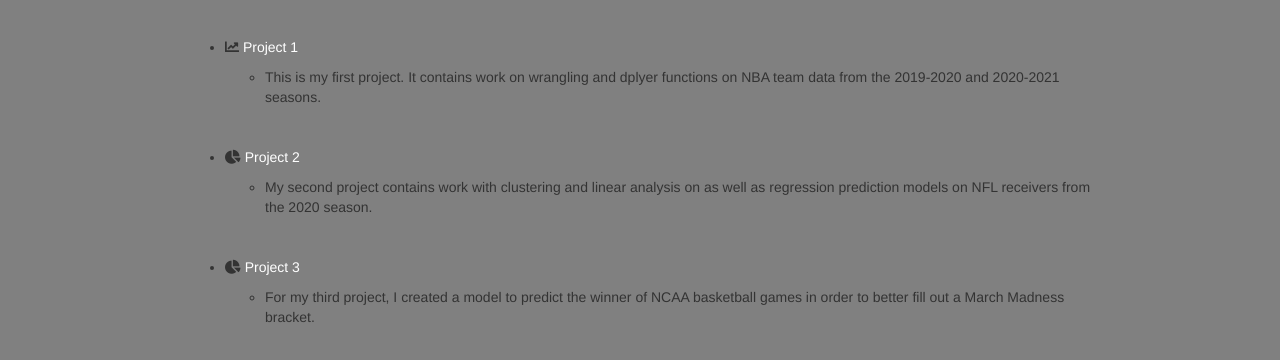
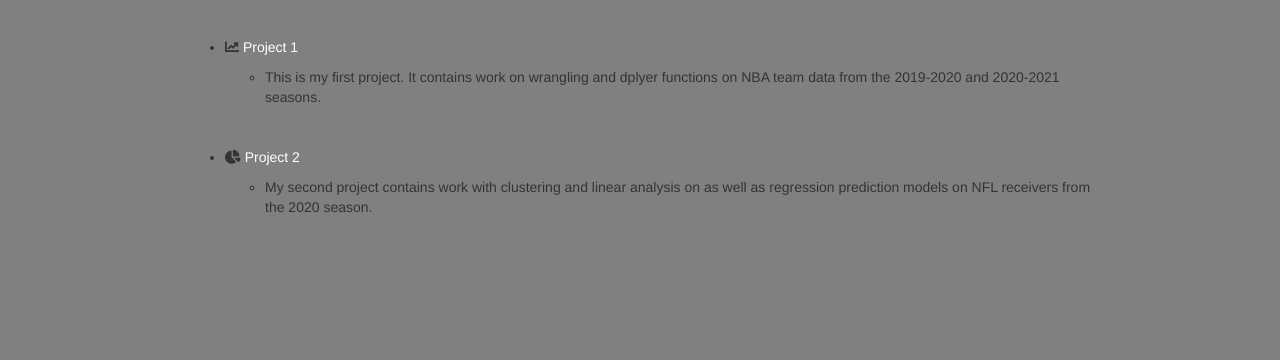
Before and after one commit to q-r-smith/q-r-smith.github.io, a plain HTML site: page portfolio.html in a window 1280 px wide. Shown: the part 160-520 px from the top of the page. Drawn offline with nearby package versions, Linux system fonts and the light colour scheme; some packages are replaced by stand-ins of ours.

Commit message:
edit website

```diff
--- a/portfolio.html
+++ b/portfolio.html
@@ -298,13 +298,6 @@ $(document).ready(function () {
 <li>My second project contains work with clustering and linear analysis on as well as regression prediction models on NFL receivers from the 2020 season.</li>
 </ul></li>
 </ul>
-<p><br></p>
-<ul>
-<li><p><i class="fa fa-chart-pie"> </i> <a href="https://q-r-smith.github.io/project2/">Project 3</a></p>
-<ul>
-<li>For my third project, I created a model to predict the winner of NCAA basketball games in order to better fill out a March Madness bracket.</li>
-</ul></li>
-</ul>
 
 
 
```
